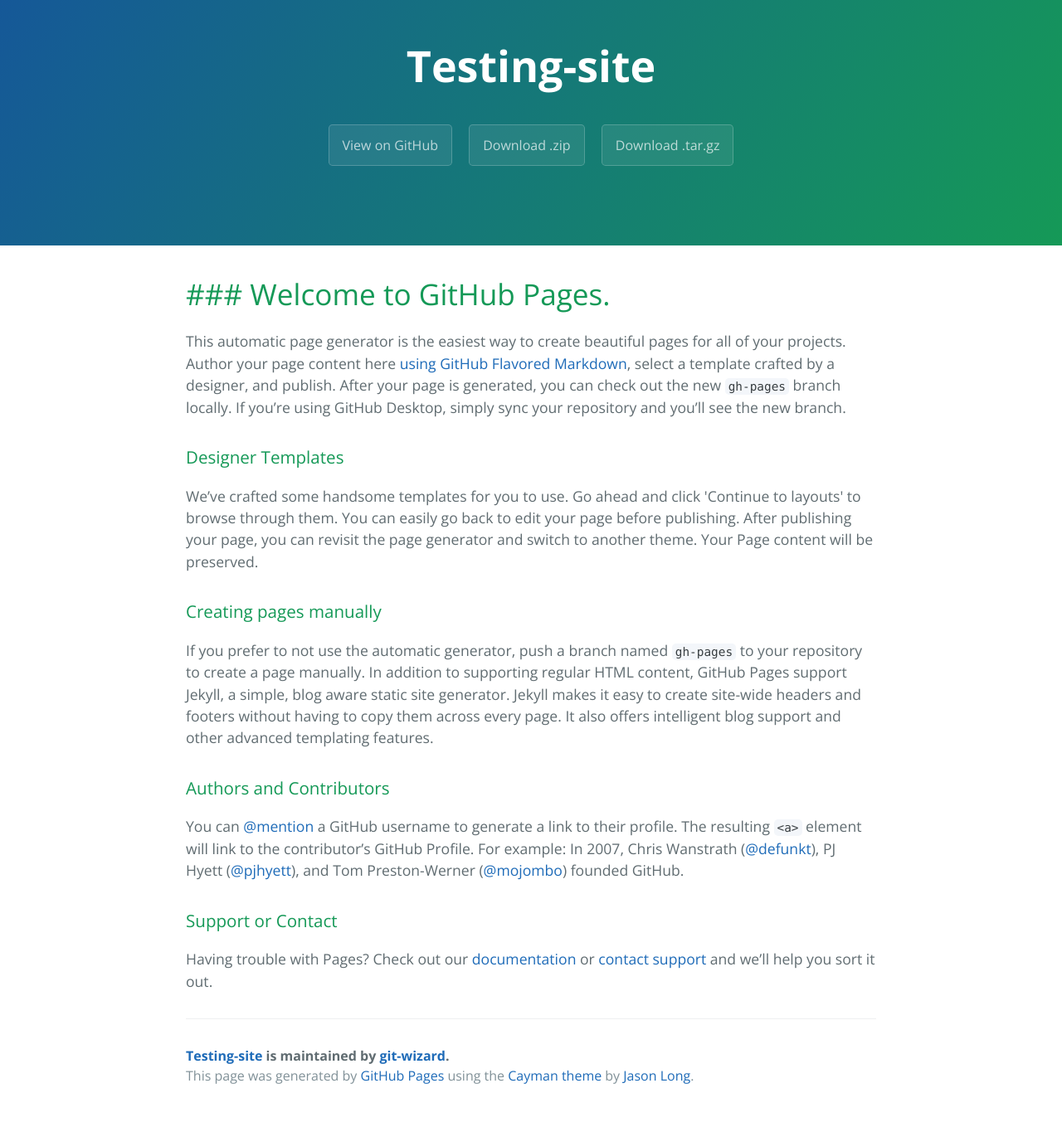
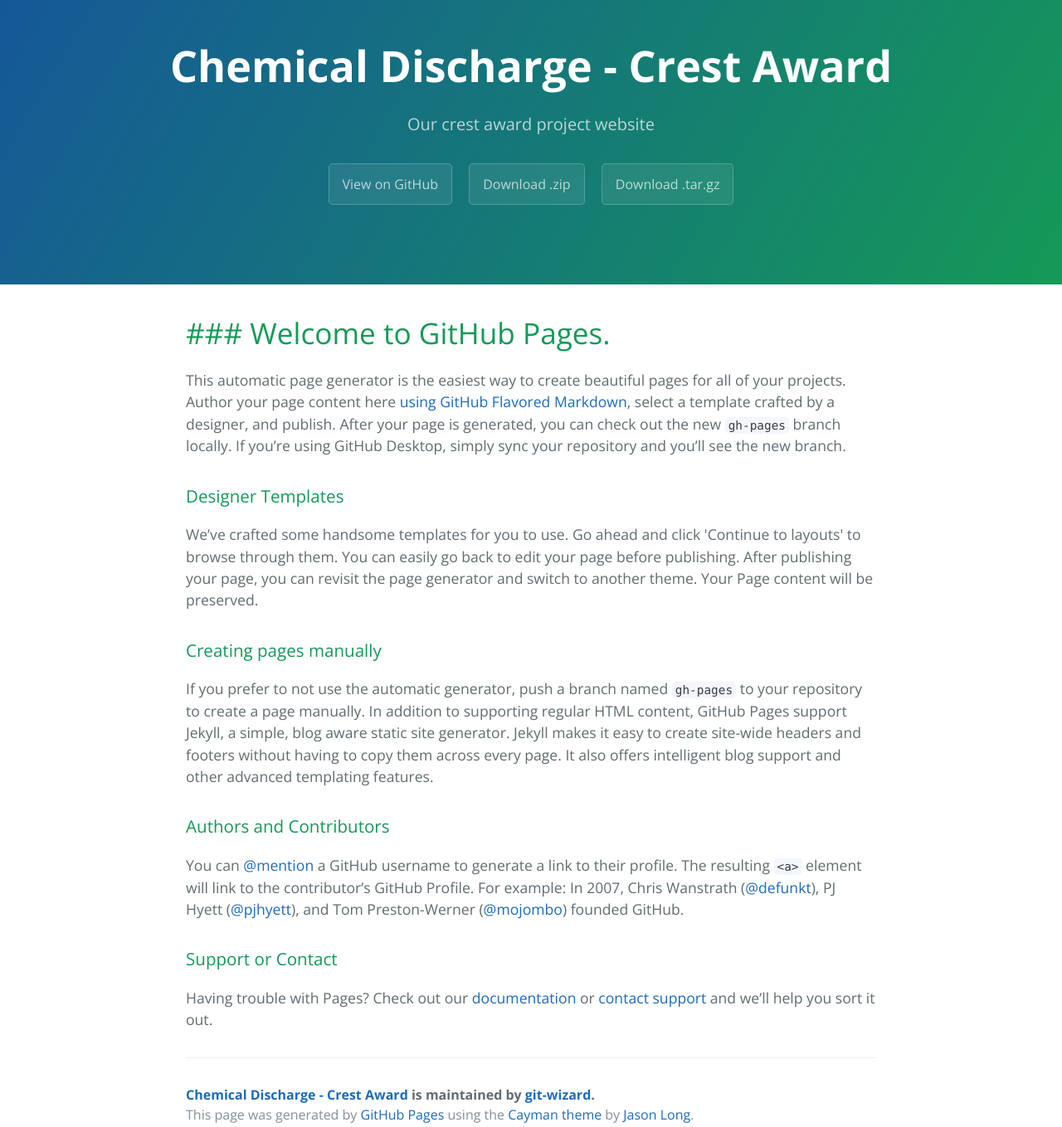
Before and after one commit to git-wizard/testing-site, a plain HTML site: page index.html in a window 1280 px wide. Shown: the part 40-1399 px from the top of the page at 83% size. Drawn offline with nearby package versions, Linux system fonts and the light colour scheme.

```diff
--- a/index.html
+++ b/index.html
@@ -2,7 +2,7 @@
 <html lang="en-us">
   <head>
     <meta charset="UTF-8">
-    <title>Testing-site by git-wizard</title>
+    <title>Chemical Discharge - Crest Award by git-wizard</title>
     <meta name="viewport" content="width=device-width, initial-scale=1">
     <link rel="stylesheet" type="text/css" href="stylesheets/normalize.css" media="screen">
     <link href='https://fonts.googleapis.com/css?family=Open+Sans:400,700' rel='stylesheet' type='text/css'>
@@ -11,8 +11,8 @@
   </head>
   <body>
     <section class="page-header">
-      <h1 class="project-name">Testing-site</h1>
-      <h2 class="project-tagline"></h2>
+      <h1 class="project-name">Chemical Discharge - Crest Award</h1>
+      <h2 class="project-tagline">Our crest award project website</h2>
       <a href="https://github.com/git-wizard/testing-site" class="btn">View on GitHub</a>
       <a href="https://github.com/git-wizard/testing-site/zipball/master" class="btn">Download .zip</a>
       <a href="https://github.com/git-wizard/testing-site/tarball/master" class="btn">Download .tar.gz</a>
@@ -45,7 +45,7 @@
 <p>Having trouble with Pages? Check out our <a href="https://help.github.com/pages">documentation</a> or <a href="https://github.com/contact">contact support</a> and we’ll help you sort it out.</p>
 
       <footer class="site-footer">
-        <span class="site-footer-owner"><a href="https://github.com/git-wizard/testing-site">Testing-site</a> is maintained by <a href="https://github.com/git-wizard">git-wizard</a>.</span>
+        <span class="site-footer-owner"><a href="https://github.com/git-wizard/testing-site">Chemical Discharge - Crest Award</a> is maintained by <a href="https://github.com/git-wizard">git-wizard</a>.</span>
 
         <span class="site-footer-credits">This page was generated by <a href="https://pages.github.com">GitHub Pages</a> using the <a href="https://github.com/jasonlong/cayman-theme">Cayman theme</a> by <a href="https://twitter.com/jasonlong">Jason Long</a>.</span>
       </footer>
```
Also changed, not shown: params.json (+2 -2 lines).
